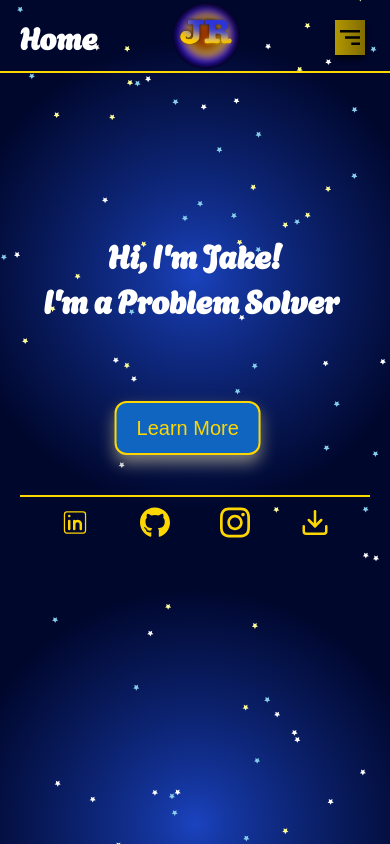
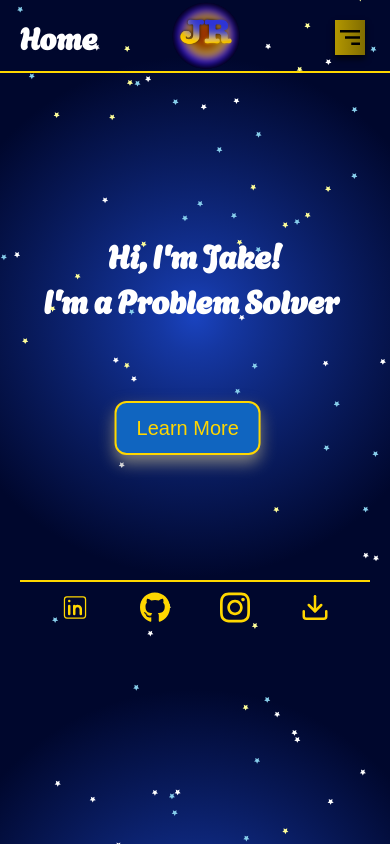
Before and after one commit to Humanfntorch/Web-Portfolio, a React (Create React App) app: page / in a window 390 px wide. Built offline with nearby package versions, Linux system fonts and the light colour scheme.

Commit message:
Changed viewport min-height to 750 for certain mobile devices 'homepage and wrapper' changed viewport height back to 75vh

```diff
--- a/src/styles/app.css
+++ b/src/styles/app.css
@@ -43,7 +43,7 @@ body {
     /* Adjustments for min-height 750px */
     @media only screen and (min-height: 750px) {
         .wrapper {
-            height: 65vh;
+            height: 75vh;
         }
     }
 }
@@ -408,7 +408,7 @@ body {
     text-wrap: balance;
 }
 
-@media only screen and (max-width: 599px) and (min-height: 700px) {
+@media only screen and (max-width: 599px) and (min-height: 750px) {
     .homepage {
         margin-top: 30%;
     }
```
